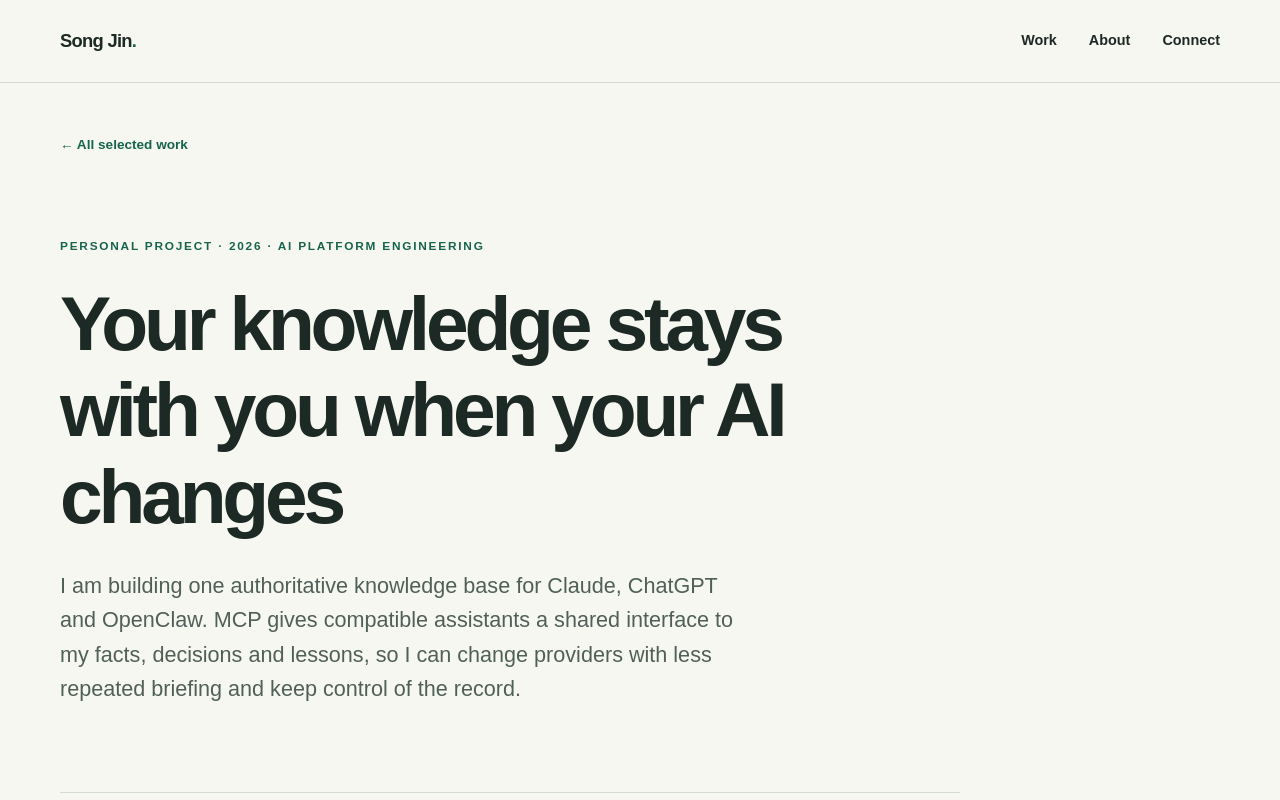
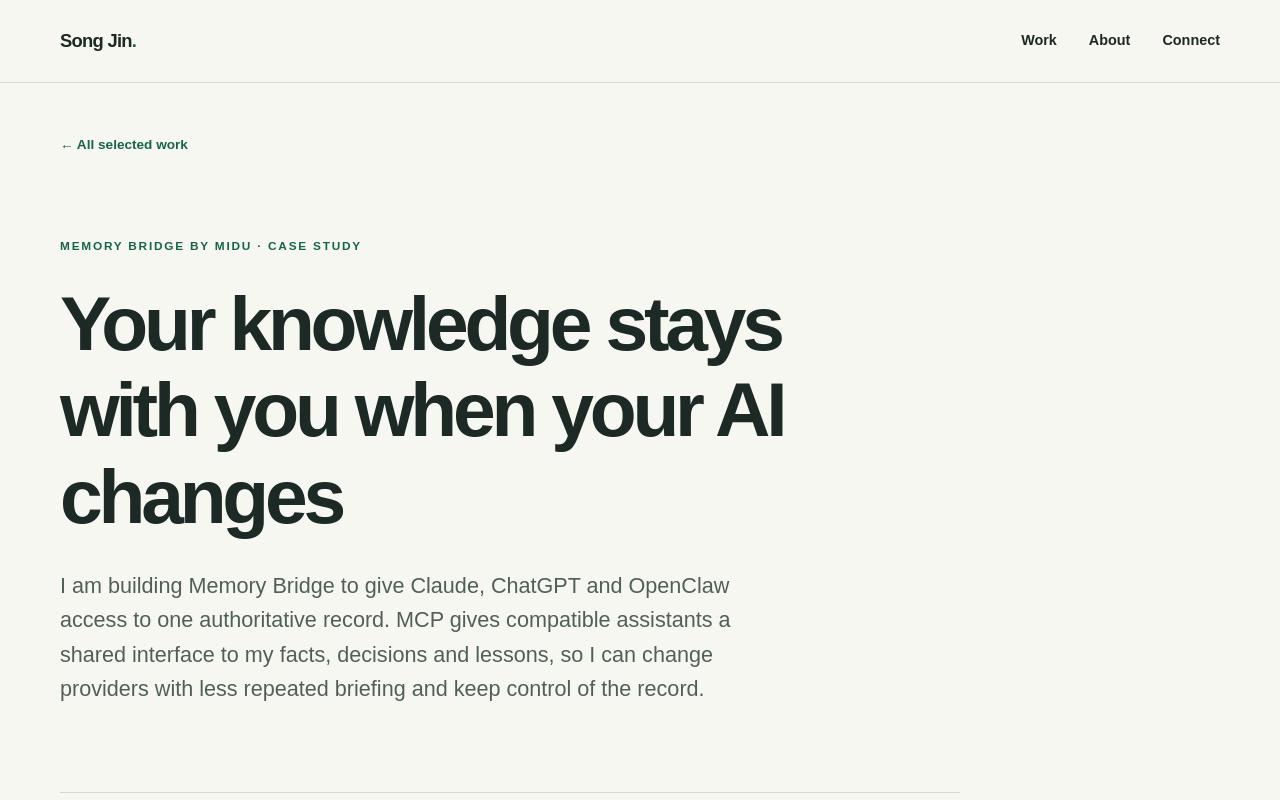
Before and after one commit to SongGithub/midu-site, a plain HTML site: page work/personal-knowledge-base/index.html in a window 1280 px wide. Shown: the top 800 px of the page. Drawn offline with Linux system fonts and the light colour scheme.

Commit message:
Rename product to Memory Bridge

```diff
--- a/work/personal-knowledge-base/index.html
+++ b/work/personal-knowledge-base/index.html
@@ -3,8 +3,8 @@
   <head>
     <meta charset="utf-8">
     <meta name="viewport" content="width=device-width, initial-scale=1">
-    <meta name="description" content="One authoritative knowledge base for Claude, ChatGPT and OpenClaw: less provider lock-in, shared context and reviewed lessons that carry forward.">
-    <title>One knowledge base across AI providers — Song Jin</title>
+    <meta name="description" content="Memory Bridge by Midu gives Claude, ChatGPT and OpenClaw shared access to your facts, decisions and reviewed lessons.">
+    <title>Memory Bridge by Midu · Case study</title>
     <link rel="stylesheet" href="../../assets/site.css">
   </head>
   <body>
@@ -16,9 +16,9 @@
     <main id="main" class="case-main shell">
       <a class="back-link" href="../../#work">← All selected work</a>
       <header class="case-header">
-        <p class="eyebrow">Personal project · 2026 · AI platform engineering</p>
+        <p class="eyebrow">Memory Bridge by Midu · Case study</p>
         <h1>Your knowledge stays with you when your AI changes</h1>
-        <p class="lead">I am building one authoritative knowledge base for Claude, ChatGPT and OpenClaw. MCP gives compatible assistants a shared interface to my facts, decisions and lessons, so I can change providers with less repeated briefing and keep control of the record.</p>
+        <p class="lead">I am building Memory Bridge to give Claude, ChatGPT and OpenClaw access to one authoritative record. MCP gives compatible assistants a shared interface to my facts, decisions and lessons, so I can change providers with less repeated briefing and keep control of the record.</p>
       </header>
       <div class="case-layout">
         <div class="case-content">
```
Also changed, not shown: index.html (+2 -2 lines).
